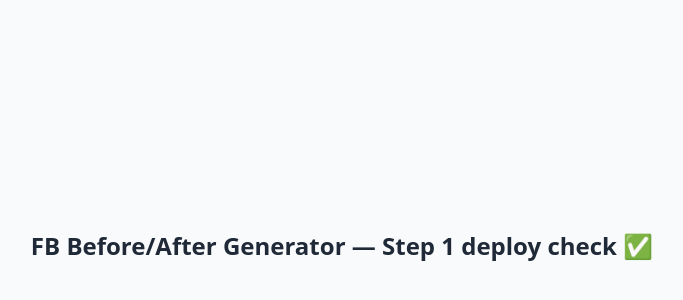
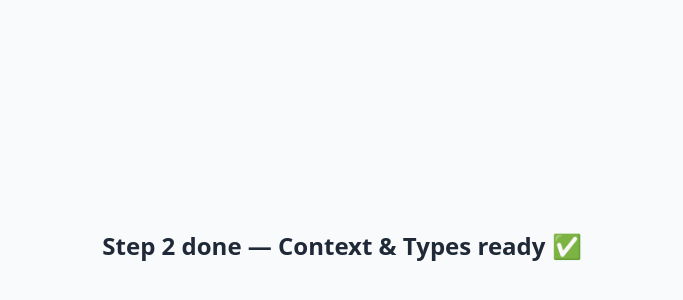
Before and after one commit to ailabelremove/fb-before-after-generator, a Next.js app: page / in a window 1280 px wide. Shown: the part 154-454 px from the top of the page, without its empty margins (298-981 px from the left). Built offline with nearby package versions, Linux system fonts and the light colour scheme.

Commit message:
Update Home component to use TemplateProvider

```diff
--- a/app/page.tsx
+++ b/app/page.tsx
@@ -1,9 +1,13 @@
+import { TemplateProvider } from "@/lib/TemplateContext";
+
 export default function Home() {
   return (
-    <main className="flex min-h-screen items-center justify-center">
-      <h1 className="text-2xl font-bold text-gray-800">
-        FB Before/After Generator — Step 1 deploy check ✅
-      </h1>
-    </main>
+    <TemplateProvider>
+      <main className="flex min-h-screen items-center justify-center">
+        <h1 className="text-2xl font-bold text-gray-800">
+          Step 2 done — Context & Types ready ✅
+        </h1>
+      </main>
+    </TemplateProvider>
   );
 }
```
